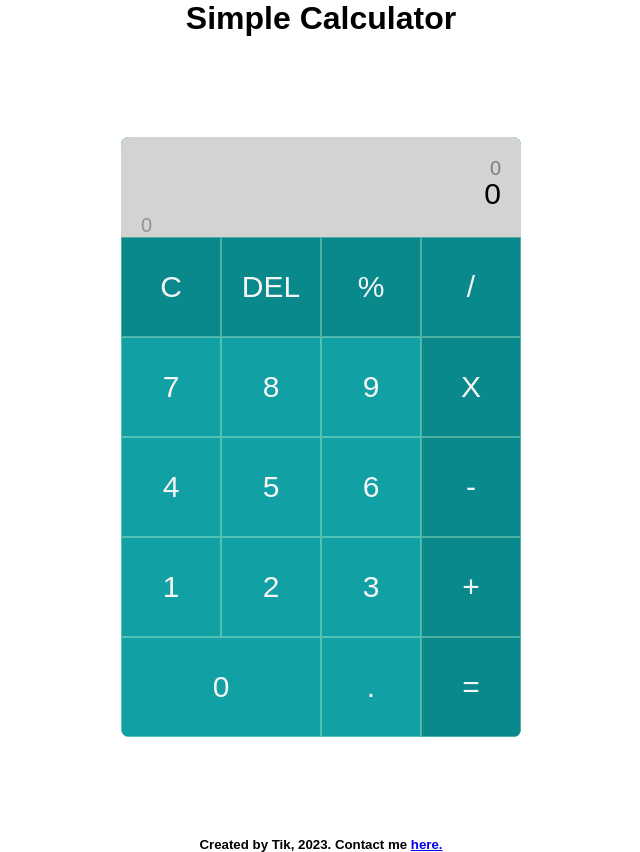
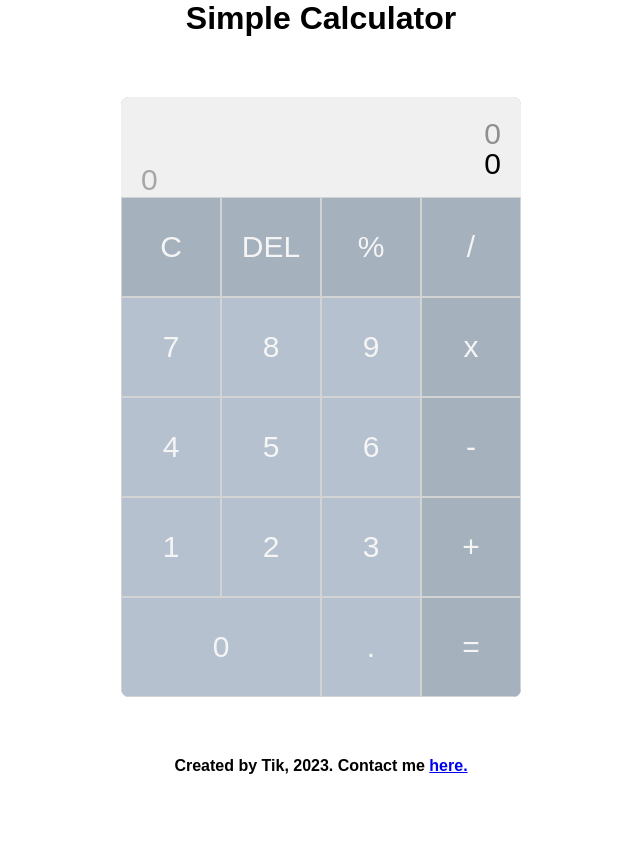
Before and after one commit to AtikaNs/simple-calculator, a plain HTML site: page index.html in a window 1280 px wide. Shown: the whole page, without its empty margins (319-959 px from the left). After the commit the page ends 800 px from the top, so only its background shows below. Drawn offline with Linux system fonts and the light colour scheme.

Commit message:
change color

```diff
--- a/index.css
+++ b/index.css
@@ -8,13 +8,13 @@ html {
     font-family: "Montserrat", sans-serif;
 }
 
-h1, h5 {
+h1, h4 {
     text-align: center;
     line-height: normal;
 }
 
 section {
-    min-height: 100vh;
+    min-height: 90vh;
     width: 100%;
     display: flex;
     align-items: center;
@@ -24,17 +24,17 @@ section {
 .container {
     width: 90%;
     max-width: 400px;
-    background-color: #11a0a3;
+    background-color: rgb(182, 193, 207);
     border-radius: 8px;
     overflow: hidden;
 }
 
 .operation ,.clear-all, .last-entity-clear, .equal {
-    background-color: #09898c;
+    background-color: rgb(166, 177, 190);
 }
 
 .display {
-    background-color: lightgray;
+    background-color: rgb(241, 240, 240);
     height: 100px;
     width: 100%;
     text-align: right;
@@ -45,8 +45,8 @@ section {
 
 .display-history {
     opacity: 0.4;
-    font-size: 20px;
-    height: 20px;
+    font-size: 30px;
+    height: 30px;
     overflow: hidden;
 }
 
@@ -54,7 +54,7 @@ section {
     position: absolute;
     bottom: 0;
     left: 10;
-    font-size: 20px;
+    font-size: 30px;
     opacity: 0.3;
 }
 
@@ -65,7 +65,7 @@ section {
 }
 
 .button {
-    border: 0.5px solid #c6f4cd5e;
+    border: 0.2px solid lightgrey;
     display: inline-block;
     height: 100px;
     width: 100%;
@@ -77,7 +77,7 @@ section {
 }
 
 .button:hover {
-    background-color: #0a939e;
+    background-color: lightsteelblue;
 }
 
 .btn-0 {
--- a/index.html
+++ b/index.html
@@ -4,7 +4,7 @@
         <meta charset="utf-8"/>
         <meta name="viewport" content="width=device-width" />
         <title>
-            Simple Calculator
+            Simple Calculator by Tik
         </title>
         <link rel="stylesheet" href="./index.css">
     </head>
@@ -29,7 +29,7 @@
                     <div class="button number">7</div>
                     <div class="button number">8</div>
                     <div class="button number">9</div>
-                    <div class="button operation">X</div>
+                    <div class="button operation">x</div>
                     <div class="button number">4</div>
                     <div class="button number">5</div>
                     <div class="button number">6</div>
@@ -46,11 +46,11 @@
         </section>
 
         <script src="./index.js"></script>
+
+        <footer>
+            <h4>
+                Created by Tik, 2023. Contact me <a href="https://linktr.ee/atika.ns">here.</a>
+            </h4>
+        </footer>
     </body>
-
-    <footer>
-        <h5>
-            Created by Tik, 2023. Contact me <a href="https://linktr.ee/atika.ns">here.</a>
-        </h5>
-    </footer>
 </html>
```
